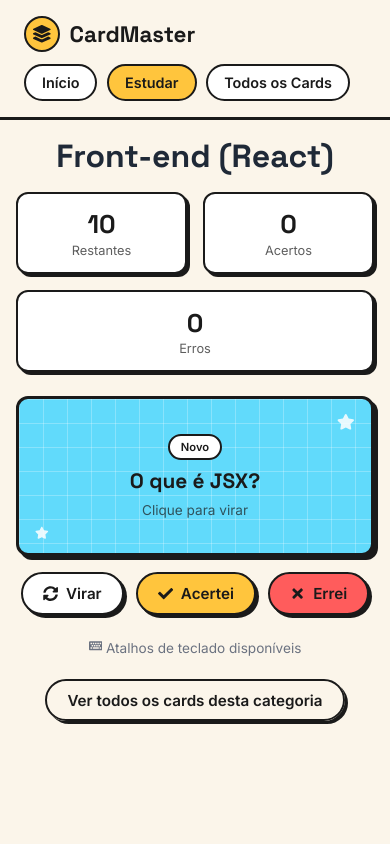
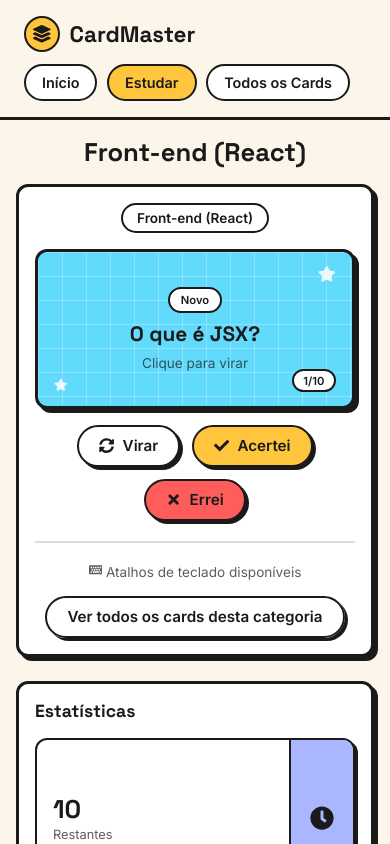
Before and after one commit to Cleok3Lima/frontend-avancado-mvp, a React (Vite) app: page /study/react in a window 390 px wide. Shown: the top 844 px of the page. Built offline with nearby package versions, Linux system fonts and the light colour scheme.

Commit message:
feat: rework StudyMode into responsive 2-panel layout

```diff
--- a/src/pages/StudyMode/StudyMode.jsx
+++ b/src/pages/StudyMode/StudyMode.jsx
@@ -1,17 +1,24 @@
 import { useState, useEffect } from "react";
 import { useParams, useNavigate } from "react-router-dom";
-import { FaKeyboard } from "react-icons/fa";
+import { FaKeyboard, FaClock, FaCheck, FaTimes } from "react-icons/fa";
 import { useFlashcards } from "../../context/FlashcardsContext";
 import { FlashcardInterativo } from "../../components/FlashcardInterativo/FlashcardInterativo";
 import { CardEstatistica } from "../../components/CardEstatistica/CardEstatistica";
 import { BotaoAcao } from "../../components/BotaoAcao/BotaoAcao";
 import { EmptyState } from "../../components/EmptyState/EmptyState";
 import { Tooltip } from "../../components/Tooltip/Tooltip";
+import { tokens } from "../../styles/tokens";
 import {
   Wrapper,
   Titulo,
+  Layout,
+  Painel,
+  Divisor,
+  CategoriaBadge,
+  CardArea,
+  StatsHeading,
   StatsRow,
-  CardArea,
+  ConclusaoStats,
   AtalhosLegenda,
   ConclusaoBox,
 } from "./StudyMode.styles";
@@ -42,6 +49,7 @@ export function StudyMode() {
   }, [isLoading, inicializada, categoryCards]);
 
   const cartaAtual = inicializada ? categoryCards.find((card) => card.id === fila[0]) : undefined;
+  const posicaoAtual = categoryCards.length - fila.length + 1;
 
   function handleAcertar(cardId) {
     markCorrect(cardId);
@@ -109,10 +117,10 @@ export function StudyMode() {
         <ConclusaoBox>
           <h2>Sessão concluída!</h2>
           <p>Você revisou todos os cards desta categoria.</p>
-          <StatsRow>
-            <CardEstatistica titulo="Acertos" valor={sessao.acertos} cor="#16a34a" />
-            <CardEstatistica titulo="Erros" valor={sessao.erros} cor="#dc2626" />
-          </StatsRow>
+          <ConclusaoStats>
+            <CardEstatistica titulo="Acertos" valor={sessao.acertos} cor={tokens.colors.mint} icone={FaCheck} />
+            <CardEstatistica titulo="Erros" valor={sessao.erros} cor={tokens.colors.coral} icone={FaTimes} />
+          </ConclusaoStats>
           <div style={{ display: "flex", gap: "0.75rem", marginTop: "1rem", flexWrap: "wrap" }}>
             <BotaoAcao variante="secondary" onClick={handleEstudarNovamente}>
               Estudar novamente
@@ -130,20 +138,20 @@ export function StudyMode() {
     <Wrapper>
       <Titulo>{categoria?.name || "Categoria"}</Titulo>
 
-      <StatsRow>
-        <CardEstatistica titulo="Restantes" valor={fila.length} cor="#2563eb" />
-        <CardEstatistica titulo="Acertos" valor={sessao.acertos} cor="#16a34a" />
-        <CardEstatistica titulo="Erros" valor={sessao.erros} cor="#dc2626" />
-      </StatsRow>
-
+      <Layout>
+        <Painel>
+          <CategoriaBadge>{categoria?.name}</CategoriaBadge>
           <CardArea>
             <FlashcardInterativo
               card={cartaAtual}
               corCategoria={categoria?.color}
+              progresso={`${posicaoAtual}/${categoryCards.length}`}
               onAcertar={handleAcertar}
               onErrar={handleErrar}
             />
           </CardArea>
+
+          <Divisor />
 
           <AtalhosLegenda>
             <Tooltip texto="Espaço ou Enter vira o card; seta direita ou 1 marca acerto; seta esquerda ou 2 marca erro">
@@ -156,6 +164,17 @@ export function StudyMode() {
           <BotaoAcao variante="ghost" onClick={() => navigate(`/cards/${categoryId}`)}>
             Ver todos os cards desta categoria
           </BotaoAcao>
+        </Painel>
+
+        <Painel style={{ textAlign: "left" }}>
+          <StatsHeading>Estatísticas</StatsHeading>
+          <StatsRow>
+            <CardEstatistica titulo="Restantes" valor={fila.length} cor={tokens.colors.periwinkle} icone={FaClock} />
+            <CardEstatistica titulo="Acertos" valor={sessao.acertos} cor={tokens.colors.mint} icone={FaCheck} />
+            <CardEstatistica titulo="Erros" valor={sessao.erros} cor={tokens.colors.coral} icone={FaTimes} />
+          </StatsRow>
+        </Painel>
+      </Layout>
     </Wrapper>
   );
 }
--- a/src/pages/StudyMode/StudyMode.styles.js
+++ b/src/pages/StudyMode/StudyMode.styles.js
@@ -1,37 +1,97 @@
 import styled from "styled-components";
+import { tokens } from "../../styles/tokens";
 
 export const Wrapper = styled.div`
-  max-width: 700px;
+  max-width: 1100px;
   margin: 0 auto;
   padding: 1.5rem;
-  text-align: center;
 
-  @media (max-width: 480px) {
+  @media (max-width: 640px) {
     padding: 1rem;
   }
 `;
 
 export const Titulo = styled.h1`
-  color: #1f2937;
+  font-size: 1.6rem;
   margin-bottom: 1rem;
+  text-align: center;
+`;
+
+export const Layout = styled.div`
+  display: grid;
+  grid-template-columns: 1fr;
+  gap: 1.5rem;
+
+  @media (min-width: 1024px) {
+    grid-template-columns: 65% 1fr;
+    align-items: start;
+  }
+`;
+
+export const Painel = styled.div`
+  background-color: ${tokens.colors.surface};
+  border: 3px solid ${tokens.colors.ink};
+  border-radius: ${tokens.radii.sm};
+  box-shadow: ${tokens.shadow.hard};
+  padding: 1.5rem;
+  text-align: center;
+
+  @media (max-width: 640px) {
+    padding: 1rem;
+  }
+`;
+
+export const Divisor = styled.hr`
+  border: none;
+  border-top: 2px solid ${tokens.colors.ink};
+  opacity: 0.15;
+  margin: 1.25rem 0;
+`;
+
+export const CategoriaBadge = styled.span`
+  display: inline-flex;
+  font-weight: 600;
+  font-size: 0.85rem;
+  padding: 0.3rem 0.85rem;
+  border: 2px solid ${tokens.colors.ink};
+  border-radius: ${tokens.radii.pill};
+  background-color: ${tokens.colors.surface};
+  margin-bottom: 1rem;
+`;
+
+export const CardArea = styled.div`
+  margin-bottom: 0.5rem;
+`;
+
+export const StatsHeading = styled.h2`
+  font-size: 1.1rem;
+  margin-bottom: 1rem;
+  text-align: left;
 `;
 
 export const StatsRow = styled.div`
   display: flex;
-  justify-content: center;
-  gap: 1rem;
-  flex-wrap: wrap;
-  margin-bottom: 1.5rem;
+  flex-direction: column;
+  gap: 0.75rem;
+
+  @media (min-width: 641px) and (max-width: 1023px) {
+    flex-direction: row;
+    flex-wrap: wrap;
+  }
 `;
 
-export const CardArea = styled.div`
-  margin-bottom: 1.5rem;
+export const ConclusaoStats = styled.div`
+  display: flex;
+  gap: 0.75rem;
+  flex-wrap: wrap;
+  justify-content: center;
 `;
 
 export const AtalhosLegenda = styled.div`
-  color: #6b7280;
+  color: ${tokens.colors.ink};
+  opacity: 0.7;
   font-size: 0.85rem;
-  margin-bottom: 1.5rem;
+  margin: 1rem 0;
   display: flex;
   justify-content: center;
 `;
@@ -40,5 +100,5 @@ export const ConclusaoBox = styled.div`
   display: flex;
   flex-direction: column;
   align-items: center;
-  gap: 0.5rem;
+  gap: 0.75rem;
 `;
```
Lines whose indentation alone changed are shown as unchanged.
